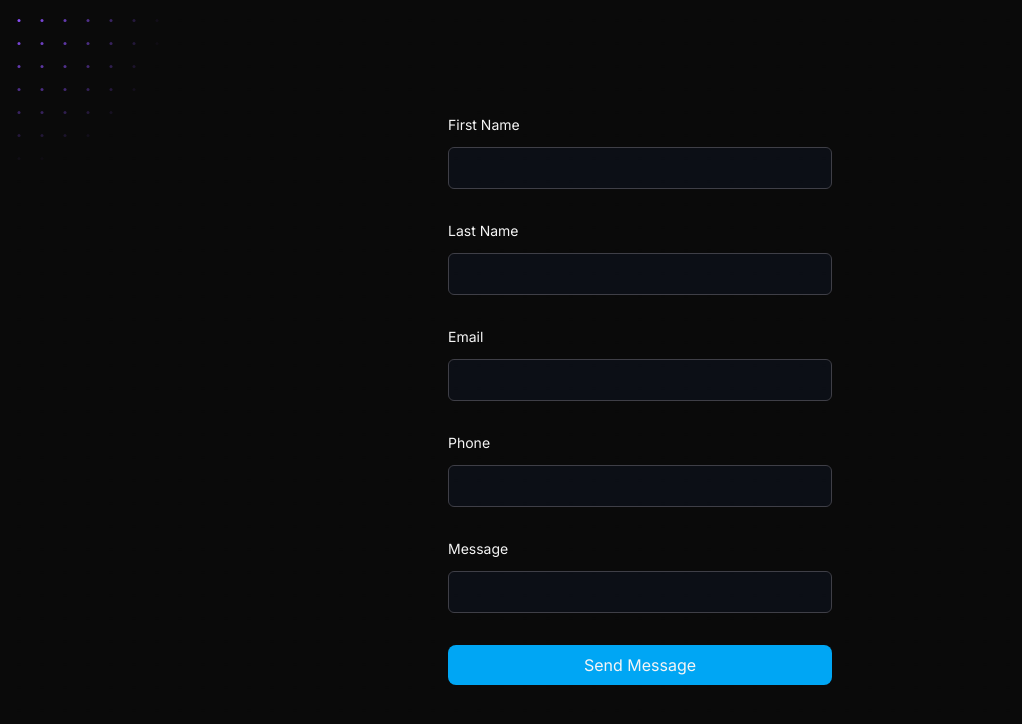
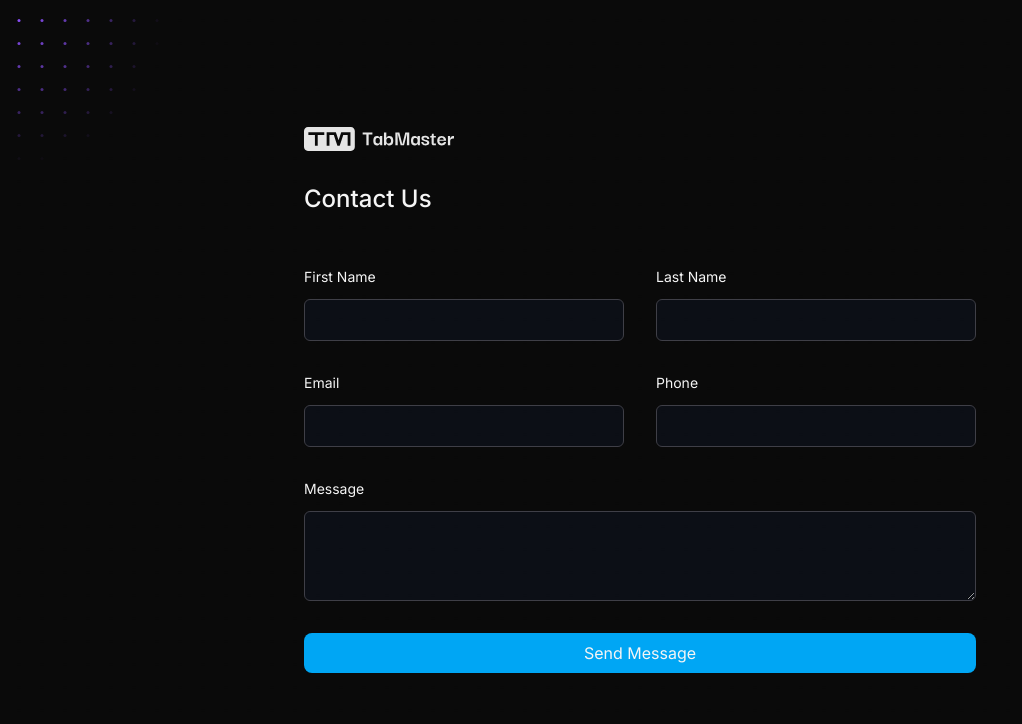
Before and after one commit to Ferdus615/TabMaster, a Next.js app: page /contact in a window 1280 px wide. Shown: the top 724 px of the page, without its empty margins (0-1022 px from the left). Built offline with nearby package versions, Linux system fonts and the light colour scheme.

Commit message:
contact form done

```diff
--- a/components/formComponents/TextArea.jsx
+++ b/components/formComponents/TextArea.jsx
@@ -0,0 +1,20 @@
+import React from "react";
+
+const TextArea = ({ id, label, rows, cols }) => {
+  return (
+    <div className="flex flex-col gap-3">
+      <label htmlFor={id} className="text-sm">
+        {label}
+      </label>
+      <textarea
+        id={id}
+        name={id}
+        rows={rows}
+        required
+        className="border-1 border-zinc-border rounded-md p-2 bg-persian/40"
+      ></textarea>
+    </div>
+  );
+};
+
+export default TextArea;
--- a/components/forms/ContactForm.jsx
+++ b/components/forms/ContactForm.jsx
@@ -1,16 +1,37 @@
 import React from "react";
+import Image from "next/image";
 import Input from "../formComponents/Input";
 import ButtonForm from "../formComponents/ButtonForm";
+import TextArea from "../formComponents/TextArea";
 
 const ContactForm = () => {
   return (
-    <div className="form-div">
-      <form action="" method="" className="form">
-        <Input type="text" id="firstname" label="First Name" />
-        <Input type="text" id="lastname" label="Last Name" />
-        <Input type="email" id="email" label="Email" />
-        <Input type="tel" id="phone" label="Phone" />
-        <Input type="textarea" id="message" label="Message" />
+    <div className="flex grow items-center justify-center p-6 md:p-8 lg:p-12">
+      <form
+        action=""
+        method=""
+        className="grid grid-cols-1 w-full max-w-sm gap-8 sm:max-w-md md:max-w-lg lg:max-w-xl xl:max-w-2xl"
+      >
+        <div className="grid gap-8">
+          <Image
+            src="/logo-wide-w.svg"
+            alt="Contact Form"
+            width={150}
+            height={150}
+          />
+
+          <h1 className="text-2xl/8 font-medium">Contact Us</h1>
+        </div>
+        <div className="grid grid-cols-1 w-full gap-8 sm:grid-cols-2">
+          <Input type="text" id="firstname" label="First Name" />
+          <Input type="text" id="lastname" label="Last Name" />
+          <Input type="email" id="email" label="Email" />
+          <Input type="tel" id="phone" label="Phone" />
+
+          <div className="sm:col-span-2">
+            <TextArea id="msg" label="Message" rows="3" />
+          </div>
+        </div>
         <ButtonForm text="Send Message" />
       </form>
     </div>
```
Also changed, not shown: app/contact/page.jsx (renamed from app/(footerPage)/contact/page.jsx).
